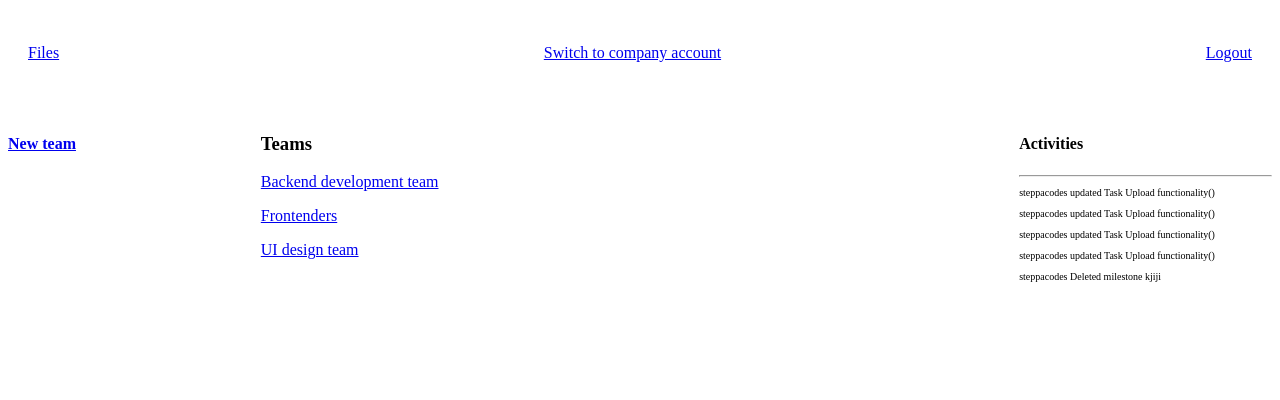
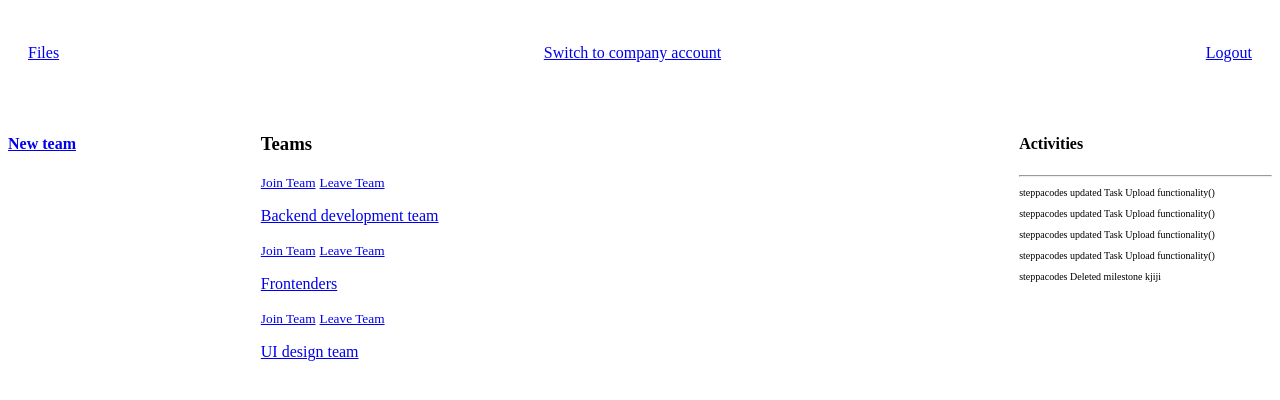
Before and after one commit to SteppaCodes/ProjectOwl, a Django app: page /teams/1 in a window 1280 px wide. Shown: the top 400 px of the page. Run offline with Django 4.2, Linux system fonts and the light colour scheme; data comes from the database, SQL or seed files in the repository; both versions use the stored data as it was after the commit.

Commit message:
Workers in a company can now join/leave a team-still going to work on sending approval request when joining team&company

```diff
--- a/manager/templates/manager/teams.html
+++ b/manager/templates/manager/teams.html
@@ -18,6 +18,8 @@
     <div>
         <h3>Teams</h3>
         {% for team in teams %}
+            <small><a href="{% url 'join-team' team.id %}">Join Team</a></small>
+            <small><a href="{% url 'leave-team' team.id %}">Leave Team</a></small>
             <p><a href="{% url 'team-dashboard' team.id %}">{{team.name}}</a></p>
         {% endfor %}
     </div>
--- a/manager/urls.py
+++ b/manager/urls.py
@@ -9,7 +9,10 @@ urlpatterns = [
     path('logout/', logoutuser, name='logout'),
     path('switch-account/', switchaccount,name='switch-account'),
 
-    path('join-company',joincompany, name='join-company'),
+    path('join-company/',joincompany, name='join-company'),
+    path('join-team/<str:id>',jointeam, name='join-team'),
+
+    path('leave-team/<str:id>',leaveteam, name='leave-team'),
 
      path('create-team/', create_update_team, name='create-team'),
 
--- a/manager/views.py
+++ b/manager/views.py
@@ -241,6 +241,32 @@ def teams(request,id):
                }
     return render(request,'manager/teams.html', context)
 
+def jointeam(request,id):
+    team = Team.objects.get(id=id)
+    team_member = team.worker_set.filter(user=request.user)
+
+    if team_member:
+        return HttpResponse('you are a member of this team')
+    else:
+        worker = Worker.objects.get(user=request.user)
+        worker.team = team
+        worker.save()
+
+    return redirect('teams', team.company.id)
+
+def leaveteam(request,id):
+    team = Team.objects.get(id=id)
+    team_member = team.worker_set.filter(user=request.user)
+
+    if team_member:
+        worker = Worker.objects.get(user=request.user)
+        worker.team = None
+        worker.save()
+    else:
+        return HttpResponse('you are not a member of this team')
+
+    return redirect('teams', team.company.id)
+
 def teamdashboard(request,id):
     team = Team.objects.get(id=id)
     members = team.worker_set.all()
```
Also changed, not shown: db.sqlite3.
